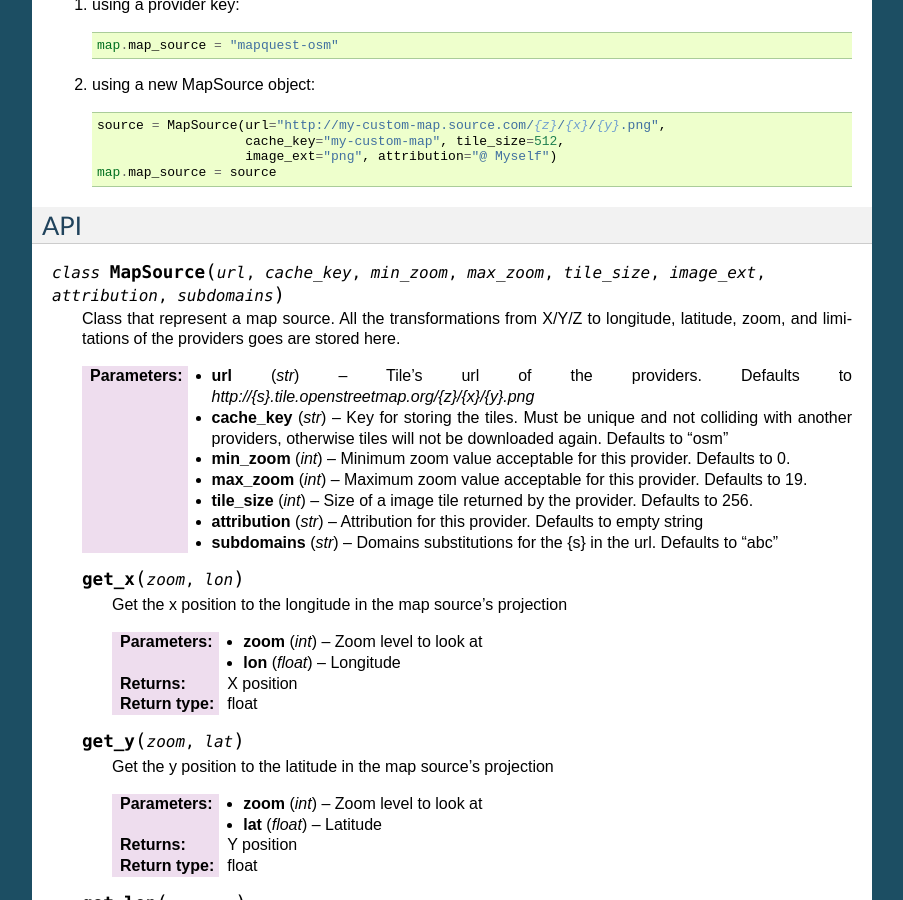
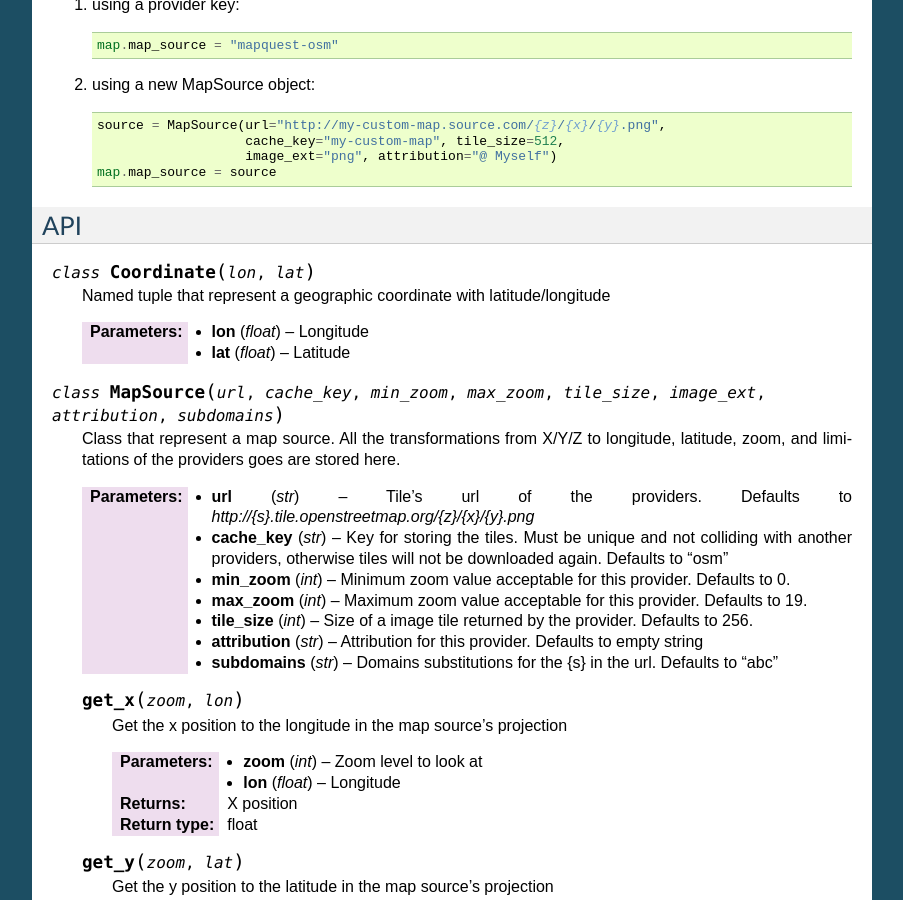
Before and after one commit to kivy-garden/garden.mapview, a Sphinx documentation site: the page built from docs/source/index.rst, in a window 1280 px wide and 900 px high, scrolled down 1013 px. Shown: the whole window, without its empty margins (198-1101 px from the left). Built offline with Sphinx 7.4.7, drawn with Linux system fonts in a browser that asks for light colours; some of the changed text lies outside the part shown.

Commit message:
add Coordinate type, and start using it

```diff
--- a/docs/source/index.rst
+++ b/docs/source/index.rst
@@ -74,6 +74,14 @@ You can also change the providers by:
 API
 ---
 
+.. py:class:: Coordinate(lon, lat)
+
+    Named tuple that represent a geographic coordinate with latitude/longitude
+
+    :param float lon: Longitude
+    :param float lat: Latitude
+
+
 .. py:class:: MapSource(url, cache_key, min_zoom, max_zoom, tile_size, image_ext, attribution, subdomains)
 
     Class that represent a map source. All the transformations from X/Y/Z to
@@ -97,7 +105,7 @@ API
     :param str subdomains: Domains substitutions for the {s} in the url.
         Defaults to "abc"
 
-    .. py:method:: get_x(, zoom, lon)
+    .. py:method:: get_x(zoom, lon)
 
         Get the x position to the longitude in the map source's projection
 
@@ -106,7 +114,7 @@ API
         :return: X position
         :rtype: float
 
-    .. py:method:: get_y(, zoom, lat)
+    .. py:method:: get_y(zoom, lat)
 
         Get the y position to the latitude in the map source's projection
 
@@ -115,7 +123,7 @@ API
         :return: Y position
         :rtype: float
 
-    .. py:method:: get_lon(, zoom, x)
+    .. py:method:: get_lon(zoom, x)
 
         Get the longitude to the x position in the map source's projection
 
@@ -124,7 +132,7 @@ API
         :return: Longitude
         :rtype: float
 
-    .. py:method:: get_lat(, zoom, y)
+    .. py:method:: get_lat(zoom, y)
 
         Get the latitude to the y position in the map source's projection
 
@@ -133,7 +141,7 @@ API
         :return: Latitude
         :rtype: float
 
-    .. py:method:: get_col_count(, zoom)
+    .. py:method:: get_col_count(zoom)
 
         Return the number of column for this provider at this zoom level.
 
@@ -141,7 +149,7 @@ API
         :return: Number of column
         :rtype: int
 
-    .. py:method:: get_row_count(, zoom)
+    .. py:method:: get_row_count(zoom)
 
         Return the number of row for this provider at this zoom level.
 
@@ -193,13 +201,13 @@ API
     MapView is a widget that control the map displaying, navigation and layers
     management.
 
-    .. py:method:: add_layer(, layer)
+    .. py:method:: add_layer(layer)
 
         Add a new layer to update at the same time than the base tile layer
 
         :param MapLayer layer: Map layer to add
 
-    .. py:method:: add_marker(, marker, layer=None)
+    .. py:method:: add_marker(marker, layer=None)
 
         Add a marker into a `layer`. If `layer` is None, it will be added in
         the default marker layer. If there is no default marker layer, a new
@@ -208,35 +216,35 @@ API
         :param MapMarker marker: The marker to add
         :param MarkerMapLayer layer: The layer to use
 
-    .. py:method:: center_on(, lat, lon)
+    .. py:method:: center_on(lat, lon)
 
         Center the map on the coordinate (lat, lon)
 
         :param float lat: Latitude
         :param float lon: Longitude
 
-    .. py:method:: get_latlon_at(, x, y, zoom=None):
+    .. py:method:: get_latlon_at(x, y, zoom=None):
 
         Return the current coordinate (lat, lon) at the (x, y) widget coordinate
 
         :param float x: X widget coordinate
         :param float y: Y widget coordinate
-        :return: (Latitude, Longitude)
-        :rtype: list
+        :return: lat/lon Coordinate
+        :rtype: :class:`Coordinate`
 
-    .. py:method:: remove_layer(, layer)
+    .. py:method:: remove_layer(layer)
 
         Remove a previously added :class:`MapLayer`
 
         :param MapLayer layer: A map layer
 
-    .. py:method:: remove_marker(, marker)
+    .. py:method:: remove_marker(marker)
 
         Remove a previously added :class:`MarkerMap`
 
         :param MarkerMap marker: The marker
 
-    .. py:method:: set_zoom_at(, zoom, x, y, scale=None)
+    .. py:method:: set_zoom_at(zoom, x, y, scale=None)
 
         Sets the zoom level, leaving the (x, y) at the exact same point in the
         view.
--- a/mapview/__init__.py
+++ b/mapview/__init__.py
@@ -17,6 +17,6 @@ MIN_LONGITUDE = -180.
 MAX_LONGITUDE = 180.
 CACHE_DIR = "cache"
 
-
+from mapview.types import Coordinate
 from mapview.source import MapSource
 from mapview.view import MapView, MapMarker, MapLayer, MarkerMapLayer
```
Also changed, not shown: README.md (+1 -1 lines), 3 other files.
